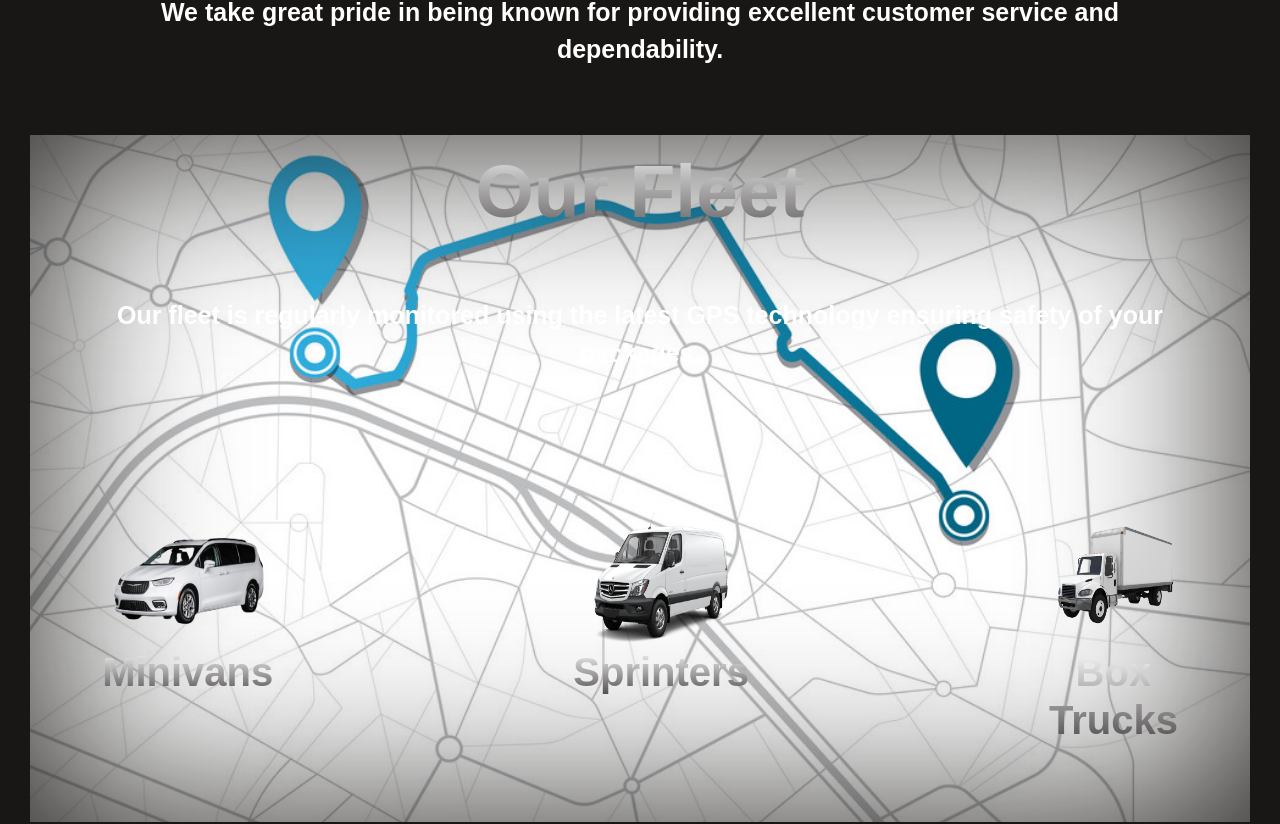
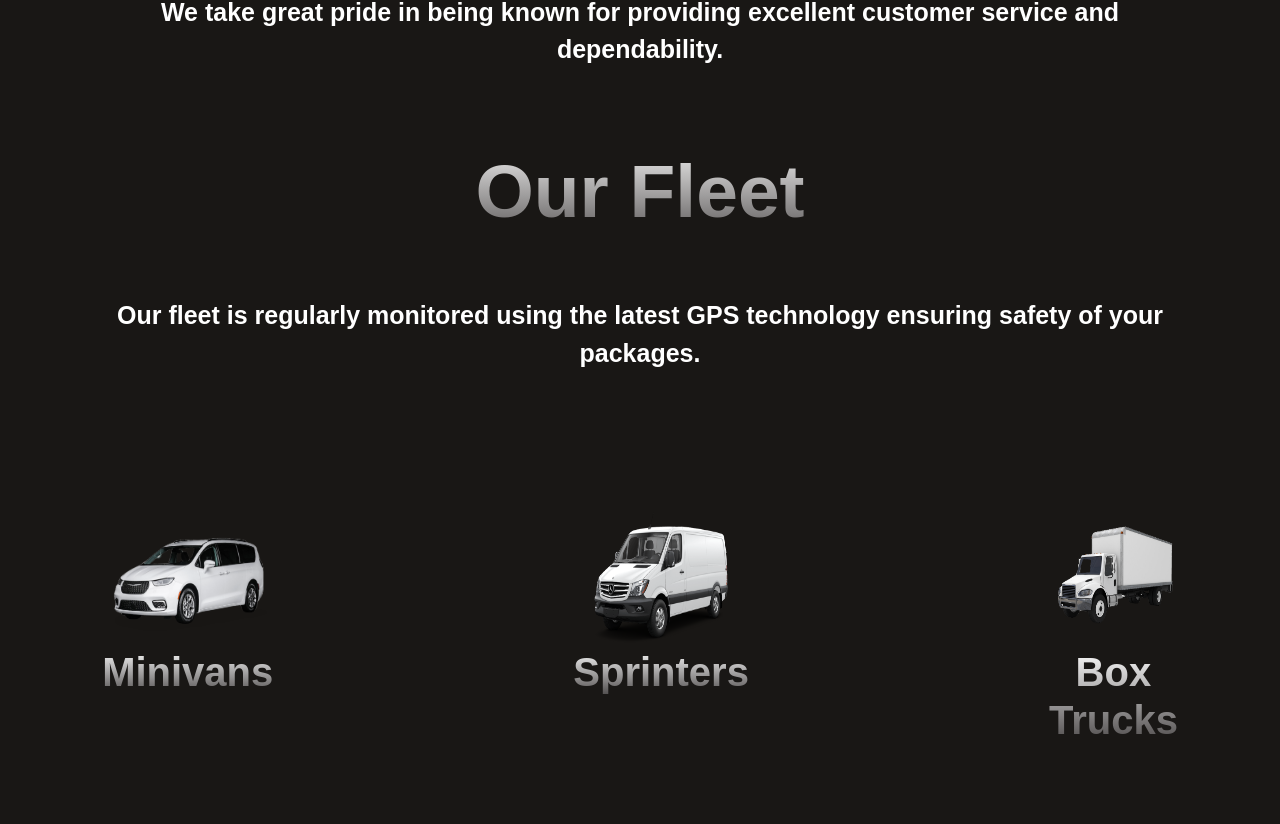
Before and after one commit to namanparashar123/navkar-courier-dev, a React (Create React App) app: page /About in a window 1280 px wide. Shown: the part 1354-2178 px from the top of the page. Built offline with nearby package versions, Linux system fonts and the light colour scheme; a web font is replaced by a local one.

Commit message:
removed bg image from about us fleet section

```diff
--- a/src/Components/Pages/About.css
+++ b/src/Components/Pages/About.css
@@ -93,11 +93,3 @@
 .fleet {
   padding: 20px 150px;
 }
-
-.fleet_info {
-  background-image: url(../images/fleet-bg.jpeg);
-  background-repeat: no-repeat;
-  background-position: center;
-  background-size: cover;
-  box-shadow: 0 0 200px #191715 inset;
-}
```
